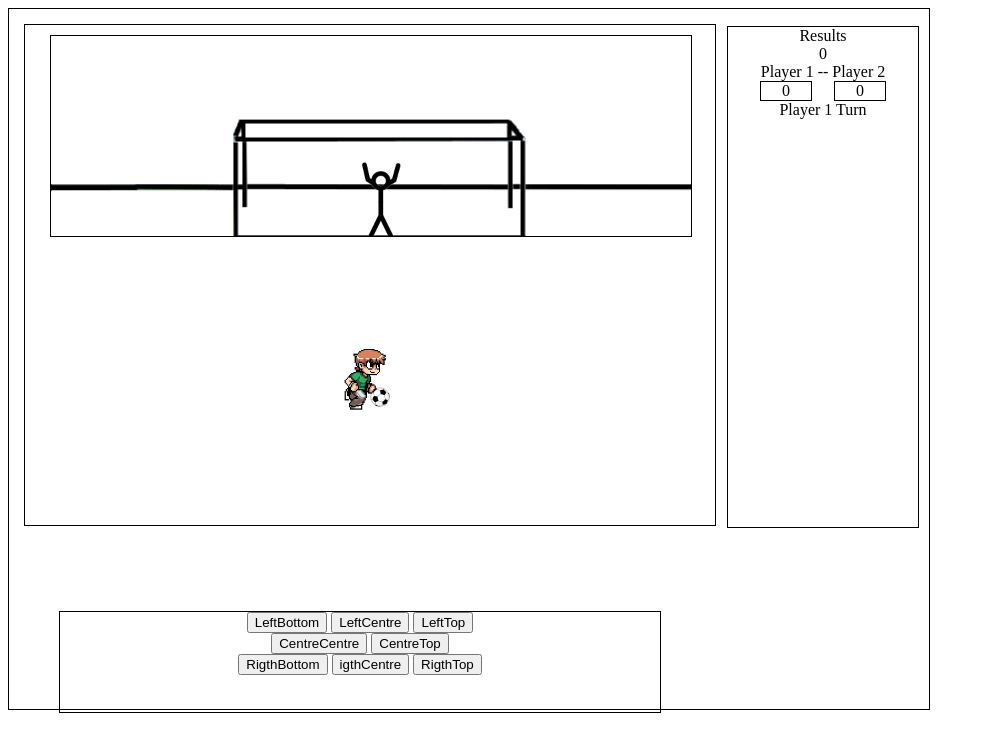
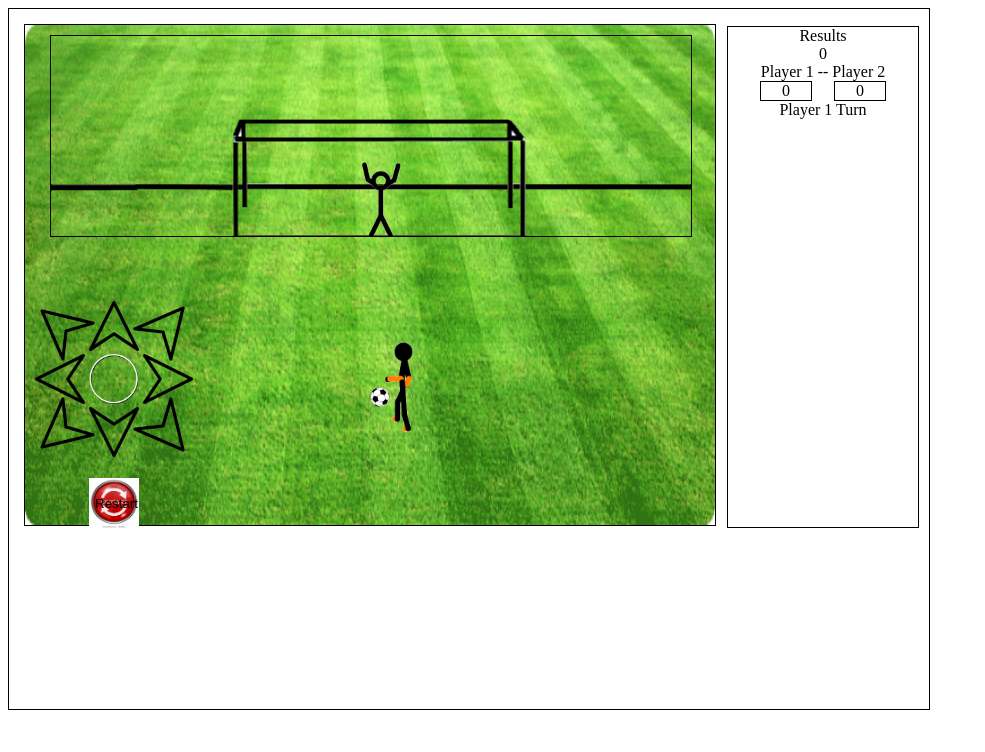
Before and after one commit to mishalmsb/WDI_20_PROJECT_1, a PHP site: page / in a window 1280 px wide. Shown: the top 752 px of the page, without its empty margins (0-985 px from the left). Run offline with PHP 8.4, Linux system fonts and the light colour scheme.

Commit message:
style bgimg btimg

```diff
--- a/index.css
+++ b/index.css
@@ -15,17 +15,46 @@
     width: 690px;
     text-align: center;
     margin: 15px 0 0 15px;
+    background: url("../WDI_20_PROJECT_1/images/field.png") no-repeat;
+    background-size: 690px 500px;
+  }
+  #goalDiv {
+    /*margin-top: -300px;*/
+    border: 1px solid black;
+    height: 500px;
+    width: 690px;
 
+    margin: 15px 0 0 15px;
+    background: url("../WDI_20_PROJECT_1/images/goal.png");
+    background-size: 670px 480px;
+    position: absolute;
+    /*left: -100px;*/
+    top: -5px;
+  }
+
+  #missedDiv {
+    /*margin-top: -300px;*/
+    border: 1px solid black;
+    height: 500px;
+    width: 690px;
+
+    margin: 15px 0 0 15px;
+    background: url("../WDI_20_PROJECT_1/images/missed.jpeg");
+    background-size: 670px 480px;
+    position: absolute;
+    /*left: -100px;*/
+    top: -5px;
   }
 
   #baliza {
-    background: url("../WDI_20_PROJECT_1/images/baliza1.png") no-repeat;
+    background: url("../WDI_20_PROJECT_1/images/baliza.png") no-repeat;
     height: 200px;
     width: 640px;
     background-size: 640px 200px;
     /*cursor: url("../WDI_20_PROJECT_1/images/ball.jpeg"), auto;*/
     margin: 10px 0 0 25px;
     border: 1px solid black;
+
   }
 #resultDiv {
   width: 190px;
@@ -35,12 +64,7 @@
   margin: -500px 10px 0 0;
 }
 
-#btWrap {
-  margin: 190px 0 0 50px;
-  height: 100px;
-  width: 600px;
-  border: 1px solid black;
-}
+
   div.ball  {
     width: 20px;
     height: 20px;
@@ -62,7 +86,7 @@
     background-repeat: no-repeat;
 
     /*border: 1px solid black;*/
-    background-image: url("../WDI_20_PROJECT_1/images/scottpilgrim_multiple.png");
+    /*background-image: url("../WDI_20_PROJECT_1/images/scottpilgrim_multiple.png");*/
   }
 
   img {
@@ -107,6 +131,82 @@ div#keeper {
       animation: keeperMove 5s infinite;*/
 }
 
+.btWraps {
+  height: 80px;
+  width: 80px;
+  /*border: 1px solid black;*/
+  display: inline;
+}
+
+#btWrap {
+  margin: -210px 0 0 20px;
+  height: 220px;
+  width: 170px;
+  /*border: 1px solid black;*/
+  padding: 0px;
+}
+
+#btLeftBottom, #btLeftCentre, #btLeftTop, #btCentreCentre, #btCentreTop, #btRigthBottom, #btRigthCentre, #btRigthTop {
+     background: url("../WDI_20_PROJECT_1/images/arrow.png") no-repeat;
+     background-size: 50px 50px;
+
+      cursor: pointer;
+      border: none;
+      height: 50px;
+      text-decoration: none;
+      outline: none;
+      width: 50px;
+      :active
+
+      /*border: 1px solid black; */
+}
+button:active {
+
+    box-shadow: 0 12px 16px 0 red;
+}
+
+a.button:active {
+     color:#000000;
+     -moz-box-shadow: 0px 1px 2px rgba(0,0,0,0.3);
+     -webkit-box-shadow: 0px 1px 2px rgba(0,0,0,0.3);
+
+  }
+
+
+#extraButton {
+    background: url("../WDI_20_PROJECT_1/images/extraButton.png") no-repeat;
+    background-size: 50px 50px;
+
+     cursor: none;
+     border: none;
+     height: 50px;
+
+     width: 50px;
+     /*border: 1px solid black; */
+
+ }
+#btLeftBottom { transform: rotate(-40deg) }
+#btLeftTop { transform: rotate(40deg) }
+#btCentreCentre{ transform: rotate(-90deg) }
+#btCentreTop{ transform: rotate(90deg) }
+#btRigthBottom{ transform: rotate(-130deg) }
+#btRigthCentre{ transform: rotate(-180deg) }
+#btRigthTop{ transform: rotate(130deg) }
+
+#btRestart
+{
+     background: url("../WDI_20_PROJECT_1/images/restart.jpeg") no-repeat;
+     background-size: 50px 50px;
+
+      cursor: pointer;
+      border: none;
+      height: 50px;
+
+      width: 50px;
+
+
+
+}
   /*@keyframes keeperMove {
       0%   {left:190px; top:140px;}
       50%  {left:430px; top:140px;}
--- a/index.html
+++ b/index.html
@@ -31,31 +31,29 @@
   </div>
 
   <div id="player">
-<!--         <img src="../WDI_20_PROJECT_1/images/player1.png" id="plImg1">
+        <img src="../WDI_20_PROJECT_1/images/player1.png" id="plImg1">
         <img src="../WDI_20_PROJECT_1/images/player2.png" id="plImg2">
-        <img src="../WDI_20_PROJECT_1/images/player3.png" id="plImg3"> -->
+        <img src="../WDI_20_PROJECT_1/images/player3.png" id="plImg3">
   </div>
 
   <div id="btWrap">
-    <div id="allBt">
-      <button id="btLeftBottom">LeftBottom</button>
-      <button id="btLeftCentre">LeftCentre</button>
-      <button id="btLeftTop">LeftTop</button>
-      <br>
-      <button id="btCentreCentre">CentreCentre</button>
-      <button id="btCentreTop">CentreTop</button>
-      <br>
-      <button id="btRigthBottom">RigthBottom</button>
-      <button id="btRigthCentre">igthCentre</button>
-      <button id="btRigthTop">RigthTop</button>
-      <br>
-    </div>
-    <div  id="restartBt">
-      <button id="btRestart">Restart</button>
-    </div>
 
+      <div class="btWraps"><button id="btLeftTop"></button></div>
+      <div class="btWraps"><button id="btCentreTop"></button></div>
+      <div class="btWraps"><button id="btRigthTop"></button> </div>
+      <div class="btWraps"><button id="btLeftCentre"></button></div>
+      <div class="btWraps"><button id="extraButton"></button></div>
+      <div class="btWraps"><button id="btRigthCentre"></button></div>
+      <div class="btWraps"><button id="btLeftBottom"></button></div>
+      <div class="btWraps"><button id="btCentreCentre"></button></div>
+      <div class="btWraps"><button id="btRigthBottom"></button> </div>
+      <br><br>
+      <div class="btWraps"><button id="btRestart">Restart</button></div>
   </div>
+
 </div>
+<div id="goalDiv"></div>
+<div id="missedDiv"></div>
 
 </body>
 </html>
--- a/index.js
+++ b/index.js
@@ -1,21 +1,17 @@
 $(init)
 function init() {
 
-  $("#restartBt").hide();
+  // $("#btRestart").hide();
 
-var animePlayer = function() {
-    $('#plImg1').fadeOut("80");
-    $('#plImg2').fadeIn("90");
-    $('#plImg2').fadeOut("350");
-    $('#plImg3').fadeIn("300");
-    $('#plImg3').fadeOut("500");
-    $('#plImg1').fadeIn("90");
-}
+  $("#goalDiv").hide();
+  $("#missedDiv").hide();
+
+
 
   $("button").click(function() {
 
       // console.log(this.id;
-    if (this.id=="btLeftBottom"){startKickOff(-30,210,1)}
+    if (this.id=="btLeftBottom"){startKickOff(-25,210,1)}
     else if (this.id=="btLeftCentre"){startKickOff(-55,213,2)}
     else if (this.id=="btLeftTop"){startKickOff(-90,213,3)}
     else if (this.id=="btCentreCentre"){startKickOff(-40,345,4)}
@@ -23,20 +19,33 @@ var animePlayer = function() {
     else if (this.id=="btRigthBottom"){startKickOff(-30,475,6)}
     else if (this.id=="btRigthCentre"){startKickOff(-55,475,7)}
     else if (this.id=="btRigthTop"){startKickOff(-90,475,8)}
-    else if (this.id=="btRestart"){MoveBall(150, 345); keeperMove(0,310,125)}
+    else if (this.id=="btRestart"){restartGame()}
 
   });
 
+  var restartGame = function() {
+
+
+      $('#plScored').text("");
+      $('#p1ResultDiv').text(0);
+      $('#p2ResultDiv').text(0);
+      $('#counterDiv').text(0);
+      $('#plMove').text("Player 1 Turn");
+      $("#btRestart").hide();
+      $("#allBt").show();
+
+  }
+
   var startKickOff = function(ballPosX, ballPosY, plMove) {
 
-      run([0,3,6,0]);
+      // run([0,3,6,0]);
 
-      $("#player").animateSprite('restart');
+      // $("#player").animateSprite('restart');
 
 
       var counter = parseInt($('#counterDiv').text()) + 1;
 
-      animePlayer();
+      // animePlayer();
       var comMove = computerMove(plMove);
       checkMoves(plMove,comMove);
       // console.log(plMove,comMove);
@@ -54,15 +63,23 @@ var animePlayer = function() {
           }
 
       },3000);
+      setTimeout(function() {
 
-      if (counter < 4) {
+        $("#goalDiv").hide();
+        $("#missedDiv").hide();
+      },4000);
+
+      if (counter < 2) {
         console.log(counter);
         $('#counterDiv').text(counter);
       } else {
         $('#counterDiv').text("GAME OVER");
-          $("#restartBt").hide();
-          $("#restartBt").show();
-      }
+          $("#allBt").hide();
+          $("#btRestart").show();
+          $('#plMove').text("");
+      };
+      $("#goalDiv").hide();
+
 
   };
 
@@ -80,16 +97,21 @@ var animePlayer = function() {
 
   var ballInside = function(inOut) {
 
+
+
       // console.log("margin" + $(".ball").css("margin-left"))
       // var marLeft = parseInt("margin" + $(".ball").css("margin-left")) - 345
 
       if(inOut=="in") {
           console.log("margin" + $(".ball").css("margin-left"));
 
-          setTimeout(function() {
-              console.log("margin" + $(".ball").css("margin-left"));
-              $(".ball").css({"margin-top": "-40px","margin-right": "0px","margin-bottom": "0px","margin-left": "250px"});
-          }, 900);
+            setTimeout(function() {
+                console.log("margin" + $(".ball").css("margin-left"));
+                $(".ball").css({"margin-top": "-40px","margin-right": "0px","margin-bottom": "0px","margin-left": "350px"});
+            }, 900);
+            setTimeout(function() {
+               $("#goalDiv").show();
+            }, 2500);
 
           console.log("margin" + $(".ball").css("margin-left"));
           // setTimeout(function() {
@@ -98,9 +120,11 @@ var animePlayer = function() {
       } else if (inOut=="out") {
 
           setTimeout(function() {
-              $(".ball").css({"margin-top": "30px","margin-right": "0px","margin-bottom": "0px","margin-left": "170px"});
+              $(".ball").css({"margin-top": "30px","margin-right": "0px","margin-bottom": "0px","margin-left": "240px"});
           }, 900);
-          // console.log("margin" + $(".ball").css("margin-left"));
+          setTimeout(function() {
+               $("#missedDiv").show();
+          }, 2500);
       }
 
 
@@ -175,9 +199,7 @@ var animePlayer = function() {
 
   }
 
-  var playerMove = function() {
 
-  }
 
   var checkMoves = function(playerMove, computerMove) {
       if (playerMove==computerMove) {
@@ -225,19 +247,19 @@ var animePlayer = function() {
       // console.log(p1, p2);
   }
 
-  var run = function(walkRight) {
-      $(function() {
-          $("#player").animateSprite({
-              fps: 15,
-              animations: {
-                  walk: walkRight
-                  // walkLeft: [15, 14, 13, 12, 11, 10, 9, 8],
-                  // walkCrazy: [0, 14, 2, 12, 3, 10, 4, 8]
-              },
-              loop: false,
-          });
-      });
-  }
+  // var run = function(walkRight) {
+  //     $(function() {
+  //         $("#player").animateSprite({
+  //             fps: 15,
+  //             animations: {
+  //                 walk: walkRight
+  //                 // walkLeft: [15, 14, 13, 12, 11, 10, 9, 8],
+  //                 // walkCrazy: [0, 14, 2, 12, 3, 10, 4, 8]
+  //             },
+  //             loop: false,
+  //         });
+  //     });
+  // }
 
 
 
@@ -247,6 +269,13 @@ var animePlayer = function() {
   //     console.log("Y" + (e.pageY - offset.top));
   //   })
 
-
+  // var animePlayer = function() {
+  //     $('#plImg1').fadeOut("80");
+  //     $('#plImg2').fadeIn("90");
+  //     $('#plImg2').fadeOut("350");
+  //     $('#plImg3').fadeIn("300");
+  //     $('#plImg3').fadeOut("500");
+  //     $('#plImg1').fadeIn("90");
+  // }
 
 }
```
Also changed, not shown: images/arrow.png (added), images/baliza.png, images/crowd.png (added), images/extraButton.png (added), images/field.png (added), images/goal.png (added), images/missed.jpeg (added), images/restart.jpeg (added).
